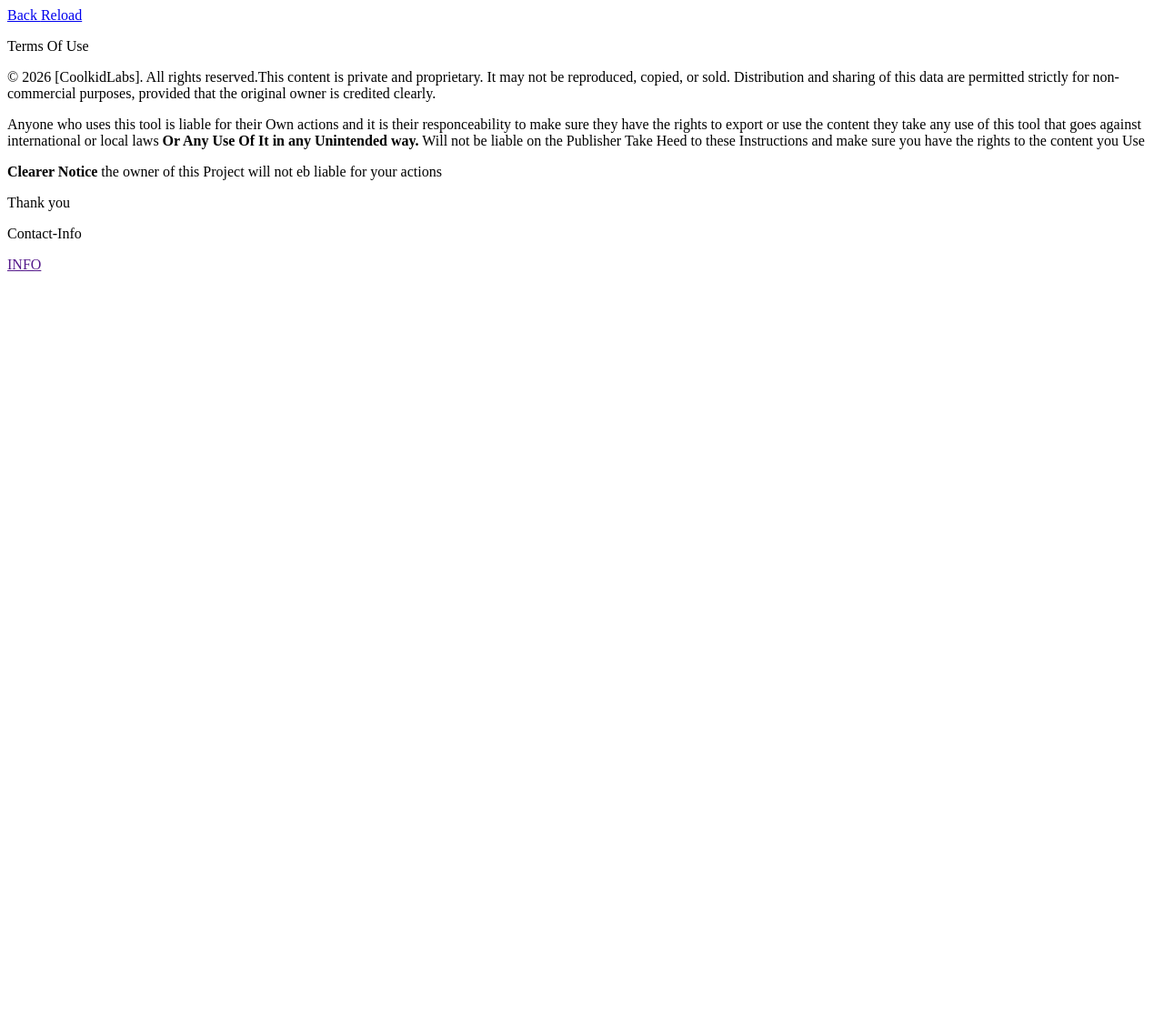
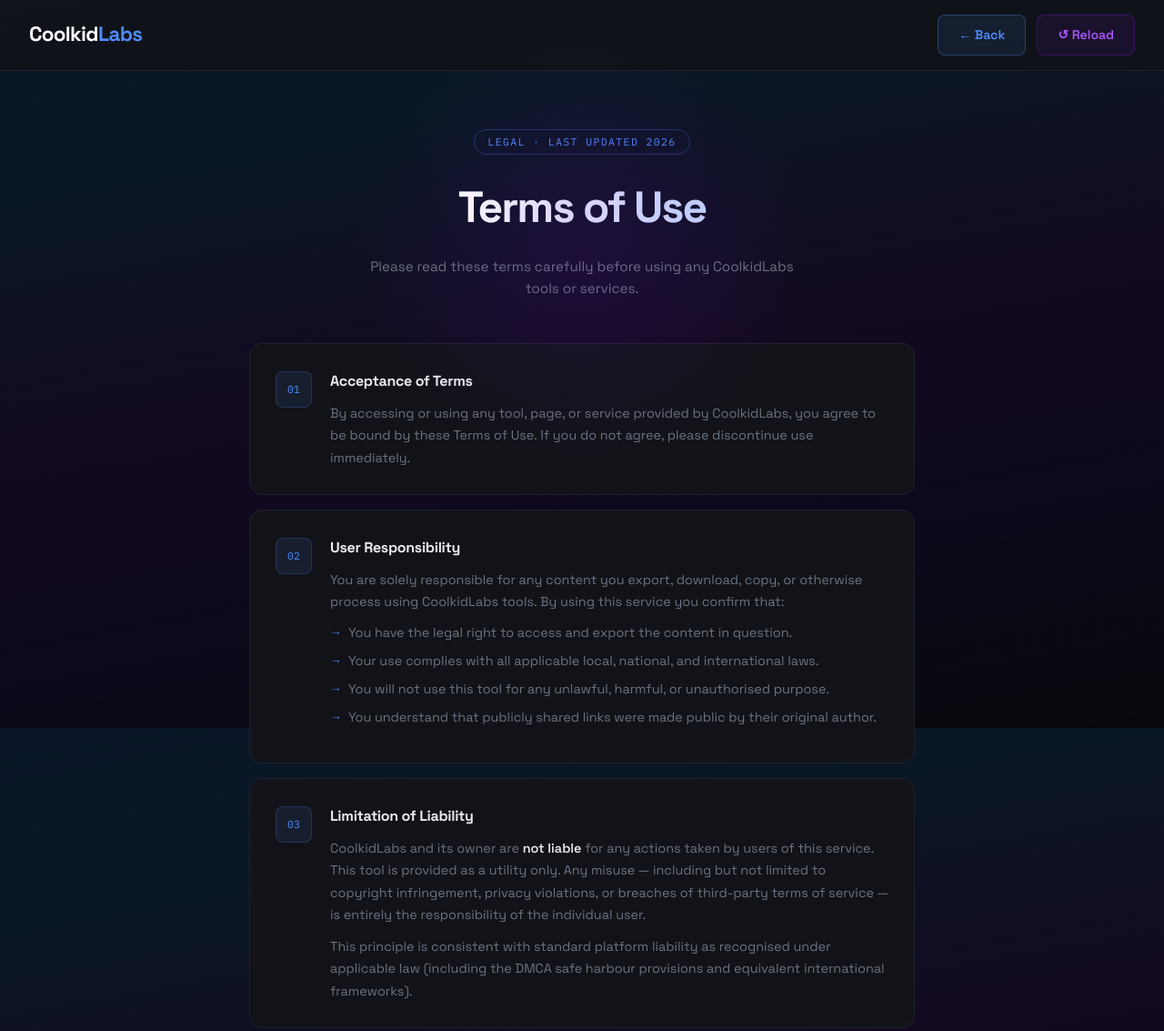
Before and after one commit to colekid0031/CoolkidLabs, a plain HTML site: page Terms.htm in a window 1280 px wide. Shown: the top 1133 px of the page at 91% size. Before the commit the page ends 800 px from the top, so only its background shows below. Drawn offline with Linux system fonts and the light colour scheme.

Commit message:
style and fix grammer in Terms and terms styles

```diff
--- a/Terms.css
+++ b/Terms.css
@@ -0,0 +1,330 @@
+
+@import url('https://fonts.googleapis.com/css2?family=Space+Grotesk:wght@400;500;600;700&family=IBM+Plex+Mono:wght@400;500&display=swap');
+
+/* ── Variables ── */
+:root {
+  --bg:        #08090d;
+  --surface:   #111318;
+  --border:    #1e2230;
+  --accent:    #4f8aff;
+  --accent2:   #8210df;
+  --text:      #e8eaf0;
+  --muted:     #6b7280;
+  --success:   #34d399;
+  --font-main: 'Space Grotesk', sans-serif;
+  --font-mono: 'IBM Plex Mono', monospace;
+}
+
+/* ── Reset ── */
+*, *::before, *::after {
+  box-sizing: border-box;
+  margin: 0;
+  padding: 0;
+}
+
+body {
+  background: var(--bg);
+  background-image: linear-gradient(
+    170deg,
+    #0a1628 0%,
+    #12a0ff18 20%,
+    #8210df18 50%,
+    #6200ff10 70%,
+    #08090d 100%
+  );
+  background-attachment: fixed;
+  color: var(--text);
+  font-family: var(--font-main);
+  min-height: 100vh;
+  display: flex;
+  flex-direction: column;
+  line-height: 1.6;
+}
+
+/* ── Header ── */
+.site-header {
+  display: flex;
+  align-items: center;
+  justify-content: space-between;
+  padding: 16px 32px;
+  background: rgba(17, 19, 24, 0.85);
+  backdrop-filter: blur(12px);
+  border-bottom: 1px solid var(--border);
+  position: sticky;
+  top: 0;
+  z-index: 100;
+}
+
+.logo {
+  font-size: 1.4rem;
+  font-weight: 700;
+  letter-spacing: -0.03em;
+  color: #fff;
+  text-align: left;
+}
+
+.logo span {
+  color: var(--accent);
+}
+
+/* ── Nav Buttons ── */
+.head-btns {
+  display: flex;
+  gap: 12px;
+}
+
+.btn {
+  padding: 10px 22px;
+  border-radius: 8px;
+  font-family: var(--font-main);
+  font-size: 0.88rem;
+  font-weight: 600;
+  text-decoration: none;
+  border: 1px solid var(--border);
+  transition: all 0.2s;
+  cursor: pointer;
+}
+
+.btn-back {
+  background: rgba(79, 138, 255, 0.1);
+  color: var(--accent);
+  border-color: rgba(79, 138, 255, 0.3);
+}
+
+.btn-back:hover {
+  background: rgba(79, 138, 255, 0.2);
+  border-color: var(--accent);
+  transform: translateY(-1px);
+}
+
+.btn-reload {
+  background: rgba(130, 16, 223, 0.1);
+  color: #a855f7;
+  border-color: rgba(130, 16, 223, 0.3);
+}
+
+.btn-reload:hover {
+  background: rgba(130, 16, 223, 0.2);
+  border-color: #a855f7;
+  transform: translateY(-1px);
+}
+
+/* ── Hero ── */
+.hero {
+  text-align: center;
+  padding: 64px 24px 48px;
+  position: relative;
+}
+
+.hero::before {
+  content: '';
+  position: absolute;
+  width: 500px;
+  height: 500px;
+  border-radius: 50%;
+  background: radial-gradient(circle, rgba(130,16,223,0.12) 0%, transparent 70%);
+  top: -60px;
+  left: 50%;
+  transform: translateX(-50%);
+  pointer-events: none;
+}
+
+.hero-eyebrow {
+  display: inline-block;
+  font-family: var(--font-mono);
+  font-size: 0.72rem;
+  color: var(--accent);
+  letter-spacing: 0.12em;
+  text-transform: uppercase;
+  padding: 4px 14px;
+  border: 1px solid rgba(79,138,255,0.3);
+  border-radius: 99px;
+  margin-bottom: 20px;
+}
+
+.hero h1 {
+  font-size: clamp(2rem, 5vw, 3rem);
+  font-weight: 700;
+  letter-spacing: -0.04em;
+  background: linear-gradient(90deg, #fff 40%, var(--accent) 100%);
+  -webkit-background-clip: text;
+  -webkit-text-fill-color: transparent;
+  background-clip: text;
+  margin-bottom: 14px;
+}
+
+.hero-sub {
+  color: var(--muted);
+  max-width: 480px;
+  margin: 0 auto;
+  font-size: 0.95rem;
+}
+
+/* ── Terms Cards ── */
+.terms-container {
+  max-width: 780px;
+  margin: 0 auto;
+  padding: 0 24px 80px;
+  display: flex;
+  flex-direction: column;
+  gap: 16px;
+  width: 100%;
+}
+
+.terms-card {
+  background: var(--surface);
+  border: 1px solid var(--border);
+  border-radius: 14px;
+  padding: 28px;
+  display: flex;
+  gap: 20px;
+  transition: border-color 0.2s;
+}
+
+.terms-card:hover {
+  border-color: rgba(79,138,255,0.25);
+}
+
+.card-number {
+  font-family: var(--font-mono);
+  font-size: 0.72rem;
+  color: var(--accent);
+  background: rgba(79,138,255,0.1);
+  border: 1px solid rgba(79,138,255,0.2);
+  border-radius: 8px;
+  width: 40px;
+  height: 40px;
+  display: flex;
+  align-items: center;
+  justify-content: center;
+  flex-shrink: 0;
+  margin-top: 2px;
+}
+
+.card-body h2 {
+  font-size: 1rem;
+  font-weight: 700;
+  margin-bottom: 10px;
+  color: var(--text);
+  letter-spacing: -0.02em;
+}
+
+.card-body p {
+  color: var(--muted);
+  font-size: 0.9rem;
+  line-height: 1.7;
+  margin-bottom: 10px;
+}
+
+.card-body p:last-child {
+  margin-bottom: 0;
+}
+
+.card-body ul {
+  list-style: none;
+  display: flex;
+  flex-direction: column;
+  gap: 8px;
+  margin: 10px 0;
+}
+
+.card-body ul li {
+  color: var(--muted);
+  font-size: 0.9rem;
+  padding-left: 20px;
+  position: relative;
+  line-height: 1.6;
+}
+
+.card-body ul li::before {
+  content: '→';
+  position: absolute;
+  left: 0;
+  color: var(--accent);
+  font-size: 0.8rem;
+}
+
+.card-body strong {
+  color: var(--text);
+  font-weight: 600;
+}
+
+/* ── Contact link ── */
+.contact-link {
+  display: inline-block;
+  margin-top: 10px;
+  color: var(--accent);
+  font-family: var(--font-mono);
+  font-size: 0.88rem;
+  text-decoration: none;
+  border-bottom: 1px solid rgba(79,138,255,0.3);
+  padding-bottom: 2px;
+  transition: border-color 0.2s, color 0.2s;
+}
+
+.contact-link:hover {
+  color: #fff;
+  border-color: #fff;
+}
+
+.contact-note {
+  font-size: 0.75rem !important;
+  color: rgba(107,114,128,0.6) !important;
+  margin-top: 8px !important;
+  font-family: var(--font-mono);
+}
+
+/* ── Footer ── */
+.site-footer {
+  margin-top: auto;
+  border-top: 1px solid var(--border);
+  padding: 20px 32px;
+  display: flex;
+  justify-content: space-between;
+  align-items: center;
+  font-size: 0.78rem;
+  color: var(--muted);
+}
+
+.footer-links {
+  display: flex;
+  gap: 20px;
+}
+
+.footer-links a {
+  color: var(--muted);
+  text-decoration: none;
+  transition: color 0.2s;
+}
+
+.footer-links a:hover {
+  color: var(--text);
+}
+
+/* ── Responsive ── */
+@media (max-width: 600px) {
+  .site-header {
+    padding: 14px 16px;
+  }
+
+  .hero {
+    padding: 44px 16px 32px;
+  }
+
+  .terms-container {
+    padding: 0 16px 60px;
+  }
+
+  .terms-card {
+    flex-direction: column;
+    gap: 12px;
+    padding: 20px;
+  }
+
+  .site-footer {
+    flex-direction: column;
+    gap: 12px;
+    text-align: center;
+    padding: 20px 16px;
+  }
+}
--- a/Terms.htm
+++ b/Terms.htm
@@ -1,40 +1,155 @@
+
 <!DOCTYPE html>
 <html lang="en">
 <head>
-    <meta charset="UTF-8">
-    <meta name="viewport" content="width=device-width, initial-scale=1.0">
-    <title>Terms of use</title>
-    <link rel="stylesheet" href="Terms.css">
+  <meta charset="UTF-8" />
+  <meta name="viewport" content="width=device-width, initial-scale=1.0"/>
+  <title>Terms of Use — CoolkidLabs</title>
+  <link rel="stylesheet" href="Terms.css" />
 </head>
 <body>
-    <div class="HeadBtns">
-        <a href="index.html" class="Back">Back </a>
-        <a href="Terms.htm" class="Refresh">Reload</a>
-    </div>
-    <div class="Title">
-        <p>Terms Of Use </p>
-        <div class="Subtitle">
-            <p>© 2026 [CoolkidLabs]. All rights reserved.This content is private and proprietary. It may not be reproduced, copied, or sold. Distribution and sharing of this data are permitted strictly for non-commercial purposes, provided that the original owner is credited clearly.</p>
-            <p>Anyone who uses this tool is liable for their Own actions and it is their responceability to make sure they have the rights to export or use the content they take any use of this tool that goes against international or local laws <strong>Or Any Use Of It in any Unintended way.</strong> Will not be liable on the Publisher Take Heed to these Instructions and make sure you have the rights to the content you Use </p>
-            <p><strong>Clearer Notice </strong>the owner of this Project will not eb liable for your actions </p>
-            <p>Thank you</p>
-        </div>
-    </div>
-    <div class="Contact-Info">
-            <p>Contact-Info</p>
-            <div id="Info">
-                <a href="">INFO</a>
-            </div>
+
+  <!-- ── Header ── -->
+  <header class="site-header">
+    <div class="logo">Coolkid<span>Labs</span></div>
+    <nav class="head-btns">
+      <a href="index.html" class="btn btn-back">← Back</a>
+      <a href="Terms.html" class="btn btn-reload">↺ Reload</a>
+    </nav>
+  </header>
+
+  <!-- ── Hero ── -->
+  <section class="hero">
+    <p class="hero-eyebrow">Legal · Last updated 2026</p>
+    <h1>Terms of Use</h1>
+    <p class="hero-sub">Please read these terms carefully before using any CoolkidLabs tools or services.</p>
+  </section>
+
+  <!-- ── Main Content ── -->
+  <main class="terms-container">
+
+    <!-- 1 -->
+    <div class="terms-card">
+      <div class="card-number">01</div>
+      <div class="card-body">
+        <h2>Acceptance of Terms</h2>
+        <p>
+          By accessing or using any tool, page, or service provided by CoolkidLabs,
+          you agree to be bound by these Terms of Use. If you do not agree, please
+          discontinue use immediately.
+        </p>
+      </div>
     </div>
 
+    <!-- 2 -->
+    <div class="terms-card">
+      <div class="card-number">02</div>
+      <div class="card-body">
+        <h2>User Responsibility</h2>
+        <p>
+          You are solely responsible for any content you export, download, copy, or
+          otherwise process using CoolkidLabs tools. By using this service you confirm
+          that:
+        </p>
+        <ul>
+          <li>You have the legal right to access and export the content in question.</li>
+          <li>Your use complies with all applicable local, national, and international laws.</li>
+          <li>You will not use this tool for any unlawful, harmful, or unauthorised purpose.</li>
+          <li>You understand that publicly shared links were made public by their original author.</li>
+        </ul>
+      </div>
+    </div>
 
+    <!-- 3 -->
+    <div class="terms-card">
+      <div class="card-number">03</div>
+      <div class="card-body">
+        <h2>Limitation of Liability</h2>
+        <p>
+          CoolkidLabs and its owner are <strong>not liable</strong> for any actions
+          taken by users of this service. This tool is provided as a utility only.
+          Any misuse — including but not limited to copyright infringement, privacy
+          violations, or breaches of third-party terms of service — is entirely the
+          responsibility of the individual user.
+        </p>
+        <p>
+          This principle is consistent with standard platform liability as recognised
+          under applicable law (including the DMCA safe harbour provisions and
+          equivalent international frameworks).
+        </p>
+      </div>
+    </div>
 
-    <!-- <div id="BottomInfo">
-        <a href="Terms.htm" class="Terms" rel="noopener noreffrence" target="_blank">Terms Of use</a>
-        <a href="index.html" class="Support"rel="noopener noreffrence" target="_blank">Support me on Kofi</a>
-        <a href="index.html" class="Copyright"rel="noopener noreffrence" target="_blank">2026 copyright ©️ All Rights Reserved</a>
+    <!-- 4 -->
+    <div class="terms-card">
+      <div class="card-number">04</div>
+      <div class="card-body">
+        <h2>Intellectual Property</h2>
+        <p>
+          © 2026 CoolkidLabs. All rights reserved. The design, code, and content of
+          this website are private and proprietary. They may not be reproduced, copied,
+          resold, or redistributed without express written permission from the owner.
+        </p>
+        <p>
+          Non-commercial sharing is permitted provided that clear credit is given to
+          CoolkidLabs and a link to the original source is included.
+        </p>
+      </div>
+    </div>
 
+    <!-- 5 -->
+    <div class="terms-card">
+      <div class="card-number">05</div>
+      <div class="card-body">
+        <h2>Third-Party Content</h2>
+        <p>
+          CoolkidLabs tools may interact with third-party platforms (such as Claude,
+          ChatGPT, Gemini, and others). CoolkidLabs has no affiliation with these
+          platforms and does not claim ownership of any content generated by them.
+          Users must comply with the terms of service of any third-party platform
+          whose content they choose to export.
+        </p>
+      </div>
+    </div>
 
-        </div> -->
+    <!-- 6 -->
+    <div class="terms-card">
+      <div class="card-number">06</div>
+      <div class="card-body">
+        <h2>Changes to These Terms</h2>
+        <p>
+          CoolkidLabs reserves the right to update these Terms of Use at any time.
+          Continued use of the service after changes are posted constitutes your
+          acceptance of the revised terms. The date at the top of this page reflects
+          the most recent update.
+        </p>
+      </div>
+    </div>
+
+    <!-- 7 -->
+    <div class="terms-card">
+      <div class="card-number">07</div>
+      <div class="card-body">
+        <h2>Contact</h2>
+        <p>
+          If you have questions about these terms or need to report a concern,
+          please reach out via the contact details below.
+        </p>
+        <a href="mailto:my@email.com" class="contact-link">my@email.com</a>
+        <p class="contact-note">Contact Me Here</p>
+      </div>
+    </div>
+
+  </main>
+
+  <!-- ── Footer ── -->
+  <footer class="site-footer">
+    <div>© 2026 CoolkidLabs — All Rights Reserved</div>
+    <div class="footer-links">
+      <a href="index.html">Home</a>
+      <a href="Terms.html">Terms of Use</a>
+    </div>
+  </footer>
+
 </body>
 </html>
```
